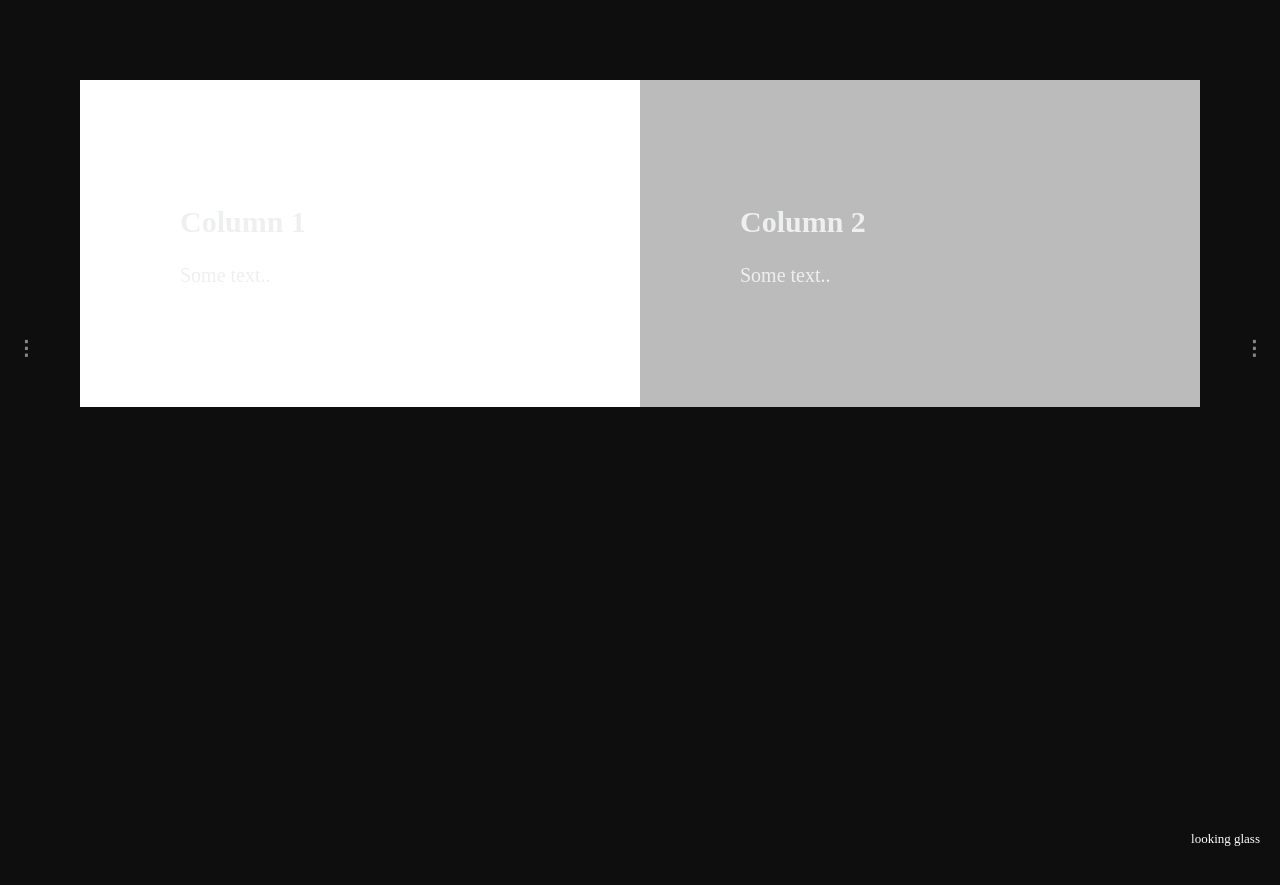
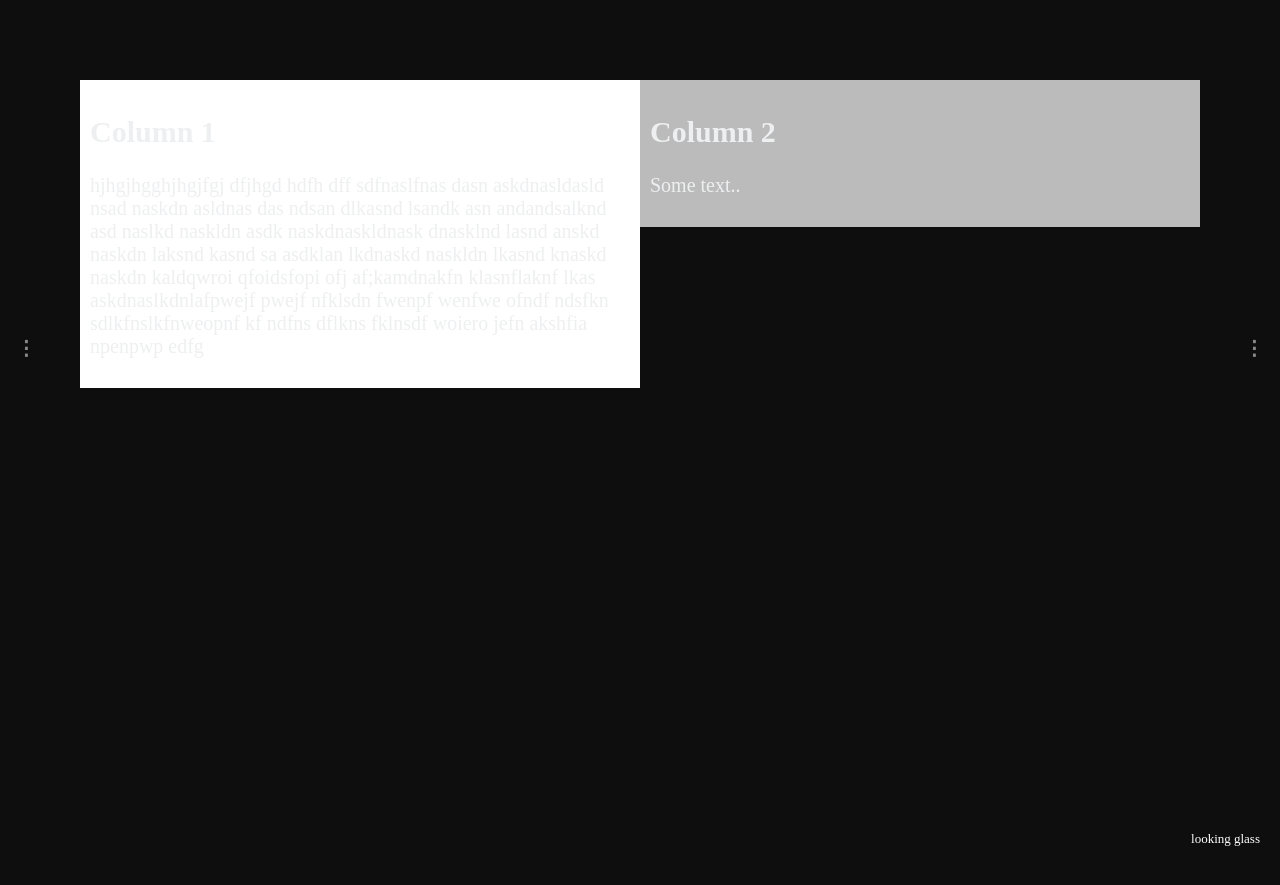
Before and after one commit to hafizzainal/hafizzainal.github.io, a Jekyll site: the page built from index.md, in a window 1280 px wide. Shown: the top 885 px of the page. Built offline with Jekyll 4.4.1, drawn with Linux system fonts in a browser that asks for light colours; our own code applies the rules of GitHub Pages for plain Markdown files.

Commit message:
Update default.html

```diff
--- a/_layouts/default.html
+++ b/_layouts/default.html
@@ -43,7 +43,7 @@ img {vertical-align: middle;}
 .column {
     float: left;
     width: 50%;
-    padding: 100px;
+    padding: 10px;
 }
 
 .left {
@@ -204,7 +204,11 @@ img {vertical-align: middle;}
     <div class="row">
       <div class="column" style="background-color:#ffffff;">
       <h2>Column 1</h2>
-      <p>Some text..</p>
+      <p>hjhgjhgghjhgjfgj dfjhgd hdfh dff sdfnaslfnas dasn askdnasldasld nsad naskdn asldnas das ndsan dlkasnd lsandk asn
+          andandsalknd asd naslkd naskldn asdk naskdnaskldnask dnasklnd lasnd anskd naskdn laksnd kasnd sa
+           asdklan lkdnaskd naskldn lkasnd knaskd naskdn kaldqwroi qfoidsfopi ofj af;kamdnakfn klasnflaknf lkas
+          askdnaslkdnlafpwejf pwejf nfklsdn fwenpf wenfwe ofndf ndsfkn sdlkfnslkfnweopnf kf
+          ndfns dflkns fklnsdf woiero jefn akshfia npenpwp edfg</p>
       </div>
       <div class="column" style="background-color:#bbb;">
       <h2>Column 2</h2>
```
